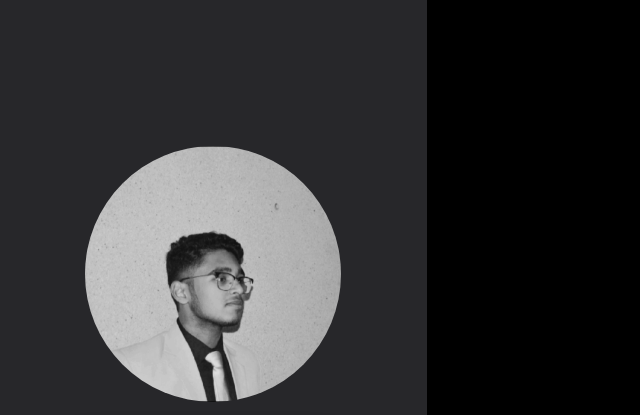
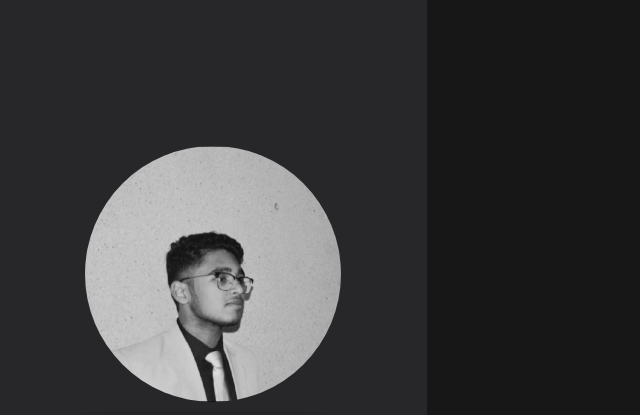
Before and after one commit to antonnprince/My-Portfolio, a plain HTML site: page index.html in a window 1280 px wide. Shown: the top 415 px of the page, without its empty margins (0-640 px from the left). Drawn offline with nearby package versions, Linux system fonts and the light colour scheme.

Commit message:
change bg

```diff
--- a/index.html
+++ b/index.html
@@ -19,7 +19,7 @@
     <meta name="viewport" content="width=device-width, initial-scale=1.0" />
     <script src="https://cdn.tailwindcss.com"></script>
   </head>
-  <body class="bg-black font-sans">
+  <body class="bg-neutral-900 font-sans">
 
     <!--PROFILE-->
     <section class="flex-col space-y-4 flex bg-zinc-800 mr-auto h-screen w-1/3 text-white font-semibold
```
